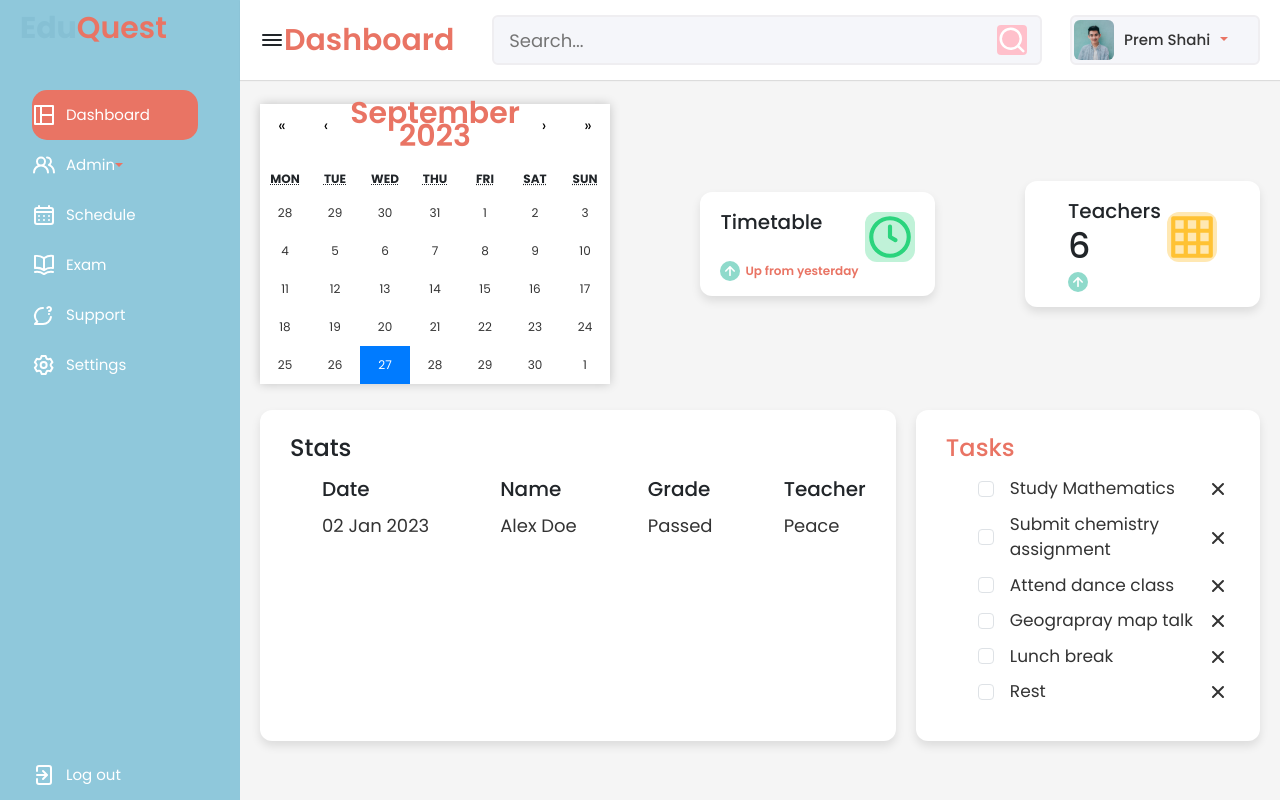
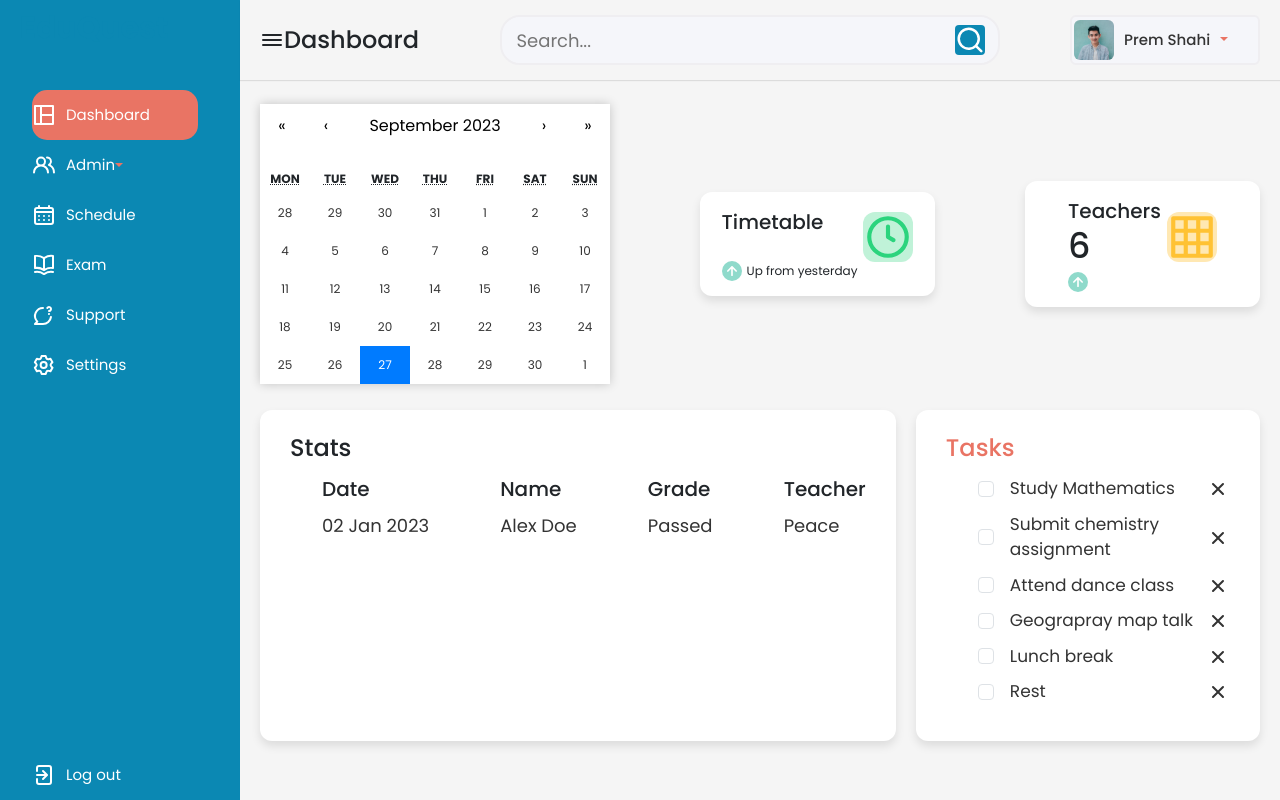
Before and after one commit to zinando/EduQuest, a React (Vite) app in the folder Frontend/: page /home in a window 1280 px wide. Built offline with nearby package versions, Linux system fonts and the light colour scheme.

Commit message:
updated color

```diff
--- a/Frontend/src/App.css
+++ b/Frontend/src/App.css
@@ -1,7 +1,7 @@
 @import url('https://fonts.googleapis.com/css2?family=Montserrat:wght@300;400;500;600;700;800&family=Poppins:wght@200;300;400;500;600;700&display=swap');
 
 :root{
-  --main-color: #86c0d4;
+  --main-color: #0B88B3;
   --secondary-color: #E97464;
   --button-padding: 15px;
 }
@@ -16,23 +16,24 @@
 }
 
 .logo{
-  color: #86c0d4;
+  color: #0B88B3;
   font-weight: 700;
   font-size: 30px;
 }
+.quest{
+  color: #E97464;
+    font-weight: 700;
+    font-size: 30px;
+}
 
-span{
-  color: #E97464;
-  font-weight: 600;
-  font-size: 30px;
-}
+
 
 
 .button {
   color: #fff;
   letter-spacing: 1px;
   border: none;
-  background: #86c0d4;
+  background: #0B88B3;
   cursor: pointer;
   display: flex;
   margin: 0 auto;
--- a/Frontend/src/layout/Sidebar/SideBar.css
+++ b/Frontend/src/layout/Sidebar/SideBar.css
@@ -8,11 +8,15 @@
   font-family: 'Poppins', sans-serif;
 }
 
+.ques{
+  color:  #fff;
+}
+
 .sidebar {
   position: fixed;
   height: 100%;
   width: 240px;
-  background: #8FC8DB;
+  background: #0B88B3;
   transition: all 0.5s ease;
   box-shadow: rgba(60, 64, 67, 0.3) 0px 1px 2px 0px, rgba(60, 64, 67, 0.15) 0px 2px 6px 2px;
 }
@@ -110,7 +114,6 @@
   display: flex;
   justify-content: space-between;
   height: 80px;
-  background: #fff;
   display: flex;
   align-items: center;
   position: fixed;
@@ -147,7 +150,7 @@ nav .sidebar-button,
 .home-section nav .search-box {
   position: relative;
   height: 50px;
-  max-width: 550px;
+  max-width: 500px;
   width: 100%;
   margin: 0 20px;
 }
@@ -158,7 +161,7 @@ nav .search-box input {
   outline: none;
   background: #F5F6FA;
   border: 2px solid #EFEEF1;
-  border-radius: 6px;
+  border-radius: 20px;
   font-size: 18px;
   padding: 0 15px;
 }
@@ -167,7 +170,7 @@ nav .search-box .bx-search {
   position: absolute;
   height: 30px;
   width: 30px;
-  background: pink;
+  background: #0B88B3;
   right: 5px;
   top: 50%;
   transform: translateY(-50%);
```
